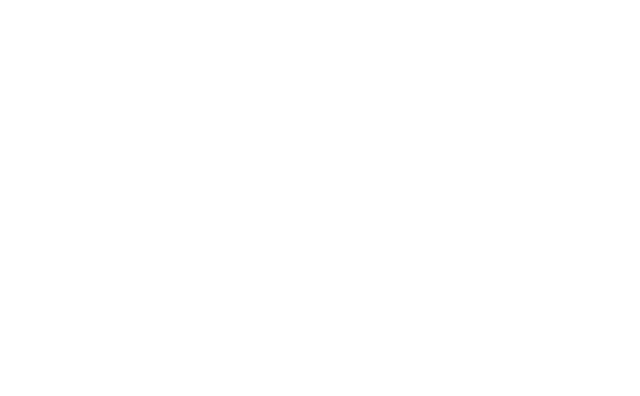
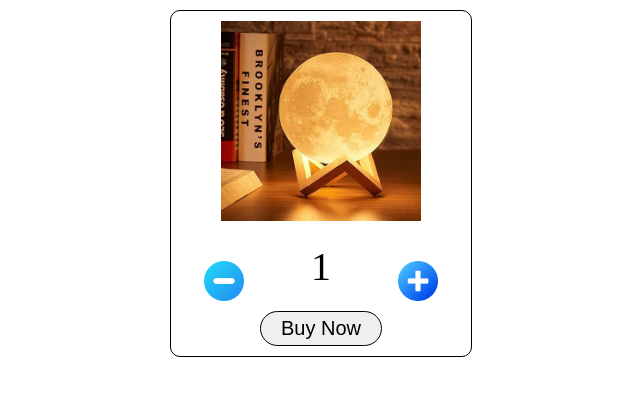
Before and after one commit to vaishnavishahakar/Product-Quantity-Counter, a plain HTML site: page index.html in a window 1280 px wide. Shown: the whole page, without its empty margins (319-959 px from the left). Drawn offline with Linux system fonts and the light colour scheme.

Commit message:
Design the structure

```diff
--- a/index.html
+++ b/index.html
@@ -4,8 +4,57 @@
     <meta charset="UTF-8">
     <meta name="viewport" content="width=device-width, initial-scale=1.0">
     <title>Product Quantity Counter</title>
+
+    <style>
+        .product-card{
+            width: 300px;
+            border: 1px solid black;
+            margin: 10px auto;
+            border-radius: 10px;
+        }
+        .img-moon{
+            height: 200px;
+            display: block;
+            margin: 10px auto;
+        }
+        .btn-buy-now{
+            display: block;
+            margin: 10px auto;
+            font-size: 20px;
+            padding: 5px 20px;
+            border-radius: 25px;
+            border: 1px solid black;
+            cursor: pointer;
+        }
+        .btn-quantity{
+            height: 40px;
+            margin-top: 30px;
+            cursor: pointer;
+        }
+        .quantity-btn-container{
+            display: flex;
+            justify-content: space-around;
+            align-items: center;
+        }
+        .quantity-text{
+            font-size: 40px;
+        }
+    </style>
 </head>
 <body>
+    <div class="product-card">
+        <img src="./asset/moon.jpg" class="img-moon"/>
+
+        <div class="quantity-btn-container">
+            <img src="./asset/minus.png" class="btn-quantity" />
+
+            <span class="quantity-text" id="quantity-text">1</span>
+
+            <img src="./asset/plus.png" class="btn-quantity" />
+        </div>
+
+        <button class="btn-buy-now">Buy Now</button>
+    </div>
 
 </body>
 </html>
```
Also changed, not shown: asset/minus.png (added), asset/moon.jpg (renamed from moon.jpg), asset/plus.png (added).
